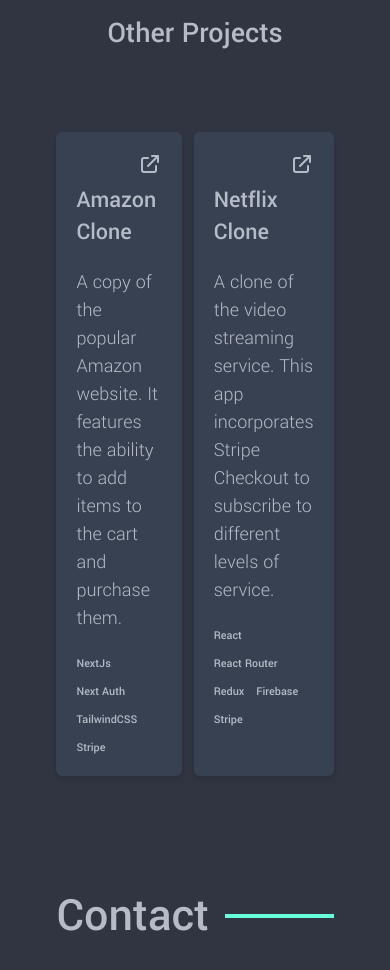
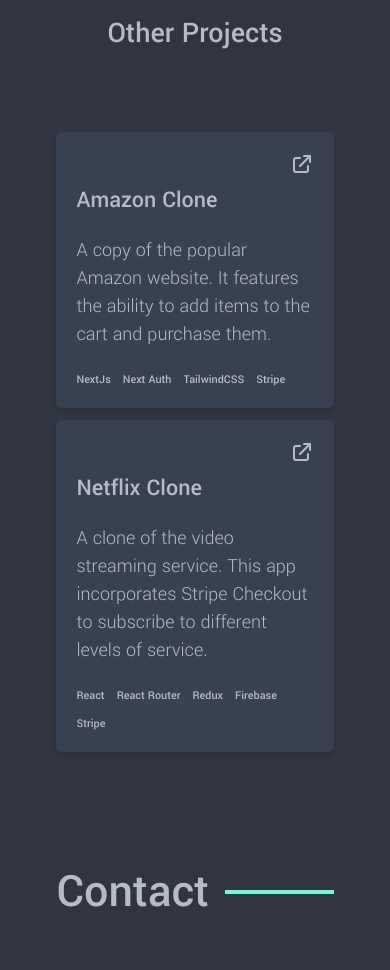
Before and after one commit to luciousmc/portfolio_v2, a Next.js app: page / in a window 390 px wide. Shown: the part 5360-6330 px from the top of the page. Built offline with nearby package versions, Linux system fonts and the light colour scheme; some icons are missing.

Commit message:
feat: other projects wrap on mobile screens

```diff
--- a/components/ProjectList.js
+++ b/components/ProjectList.js
@@ -6,7 +6,7 @@
 function ProjectList() {
   const router = useRouter();
   return (
-    <div className='flex gap-3 justify-center'>
+    <div className='flex flex-wrap md:flex-nowrap gap-3 justify-center'>
       {projects.map(({ name, description, tech, live_link, repo_link }) => (
         <div
           key={name}
```
